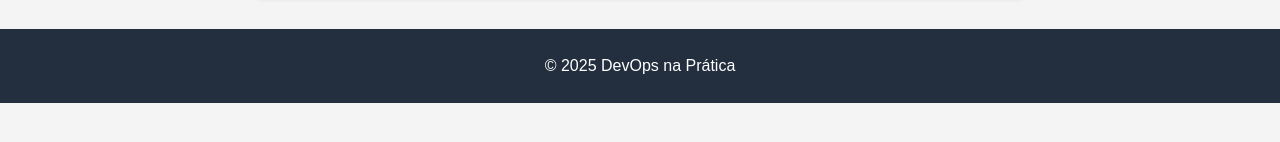
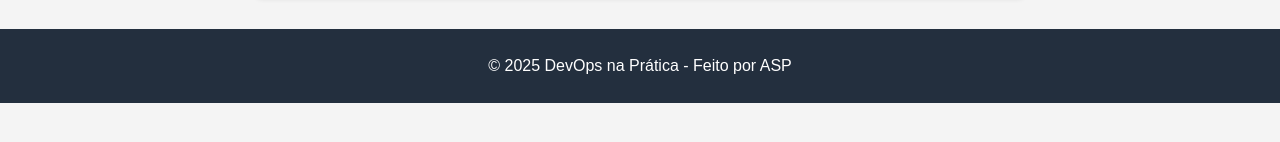
Before and after one commit to alangitpinheiro/site-statico-s3-asp, a plain HTML site: page index.html in a window 1280 px wide. Shown: the part 558-700 px from the top of the page. Drawn offline with Linux system fonts and the light colour scheme.

Commit message:
Atualização do site04

```diff
--- a/index.html
+++ b/index.html
@@ -34,7 +34,7 @@
     </main>
 
     <footer>
-      <p>&copy; 2025 DevOps na Prática</p>
+      <p>&copy; 2025 DevOps na Prática - Feito por ASP</p>
     </footer>
 
     <script src="js/script.js"></script>
```
